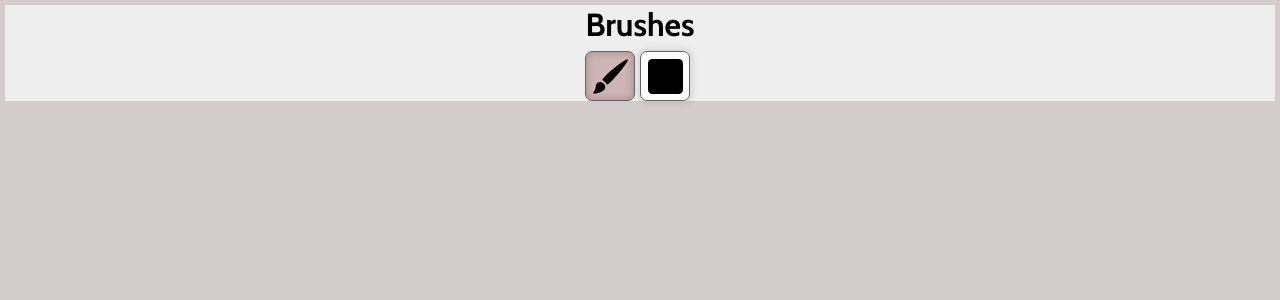
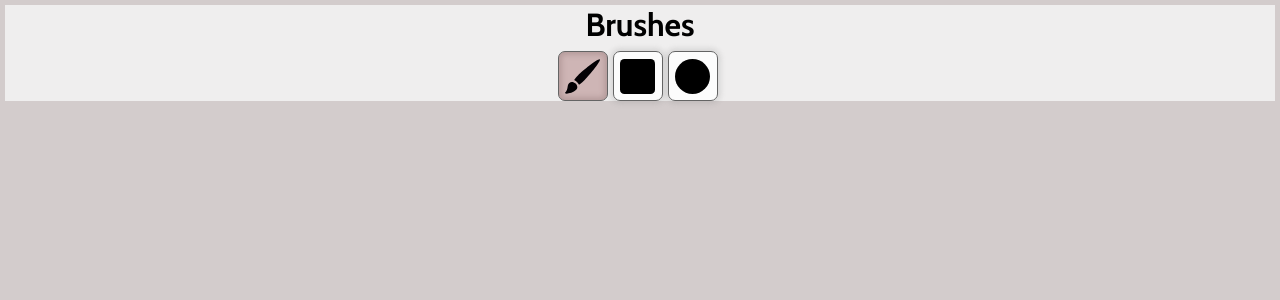
Before and after one commit to vinsssten/paint-socket, a React app: page /singledrawing in a window 1280 px wide. Shown: the top 300 px of the page. Built offline with nearby package versions, Linux system fonts and the light colour scheme.

Commit message:
Add circle tool

```diff
--- a/src/components/ToolboxDrawing/BrushesCard.tsx
+++ b/src/components/ToolboxDrawing/BrushesCard.tsx
@@ -5,13 +5,14 @@ import ButtonTool from './ButtonTool';
 
 import brushSVG from '../../../public/icons/tool_brush.svg';
 import squareSVG from '../../../public/icons/tool_square.svg';
+import circleSVG from '../../../public/icons/tool_circle.svg';
 
 export enum Brushes {
 	brush = '/public/icons/tool_brush-icon.svg',
 }
 
 const BrushesCard = () => {
-	const toolsArray: string[] = [brushSVG, squareSVG];
+	const toolsArray: string[] = [brushSVG, squareSVG, circleSVG];
 	const [choosenIndex, setChoosenIndex] = useState<number>(0);
 
 	return (
```
Also changed, not shown: public/icons/tool_circle.svg (added).
